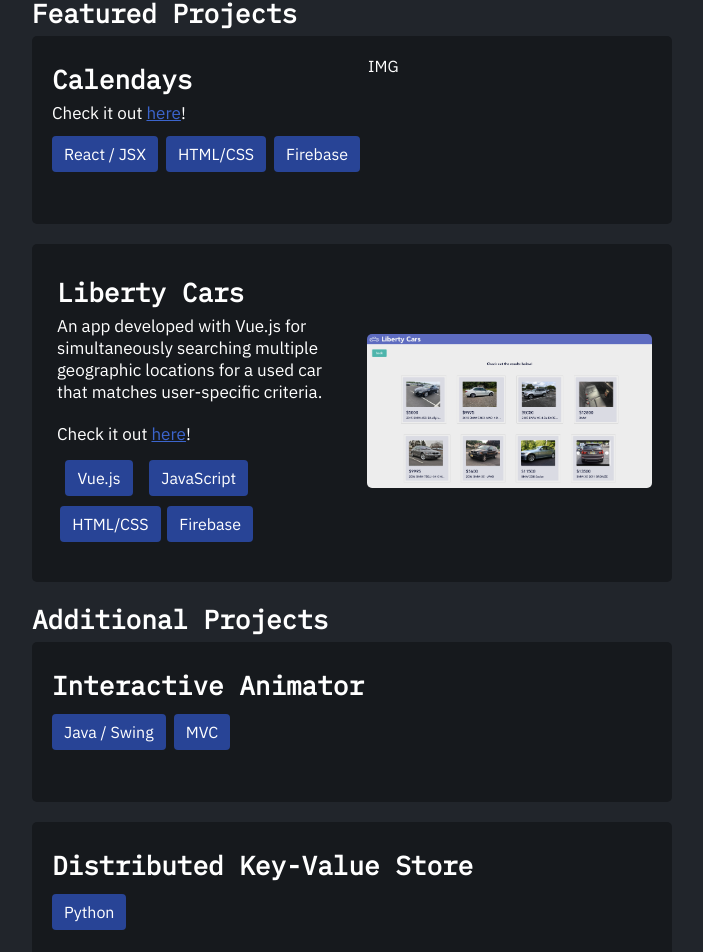
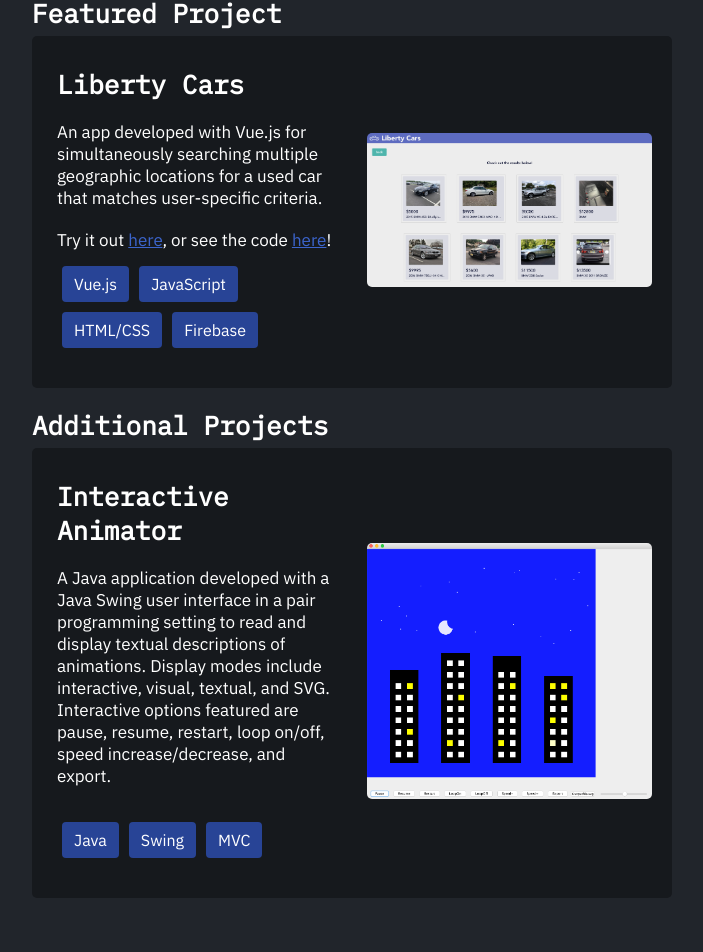
Before and after one commit to justinkonecny/website, a React (Create React App) app: page / in a window 1280 px wide. Shown: the part 3252-4204 px from the top of the page, without its empty margins (224-927 px from the left). Built offline with nearby package versions, Linux system fonts and the light colour scheme.

Commit message:
Add projects

```diff
--- a/src/components/Home.js
+++ b/src/components/Home.js
@@ -4,6 +4,7 @@ import resume from '../resources/resume.pdf';
 import Icons from './Icons.js';
 import NavBar from './NavBar';
 import liberty_cars from '../resources/liberty_cars_results.png';
+import animator from '../resources/animator.png';
 import '../css/Home.css';
 
 /**
@@ -287,42 +288,46 @@ class Home extends Component {
                         <h3 id='projects' style={{'color': 'white'}}>&#60;/ Software Projects</h3>
                         <hr/>
 
-                        <h4 style={{'color': 'white'}}>Featured Projects</h4>
-                        <div className={'project'}>
-                            <div>
-                                <h4>Calendays</h4>
-                                <p>Check it out <a style={{'color': '#3c65cd'}}
-                                                   href={'https://calendays-ccfc4.firebaseapp.com'}
-                                                   target={'_blank'} rel={'noopener noreferrer'}>here</a>!</p>
-                                <div className={'skills'}>
-                                    <span className={'skill'} style={this.skillProficient}>React / JSX</span>
-                                    <span className={'skill'} style={this.skillProficient}>HTML/CSS</span>
-                                    <span className={'skill'} style={this.skillProficient}>Firebase</span>
-                                </div>
-                            </div>
-                            <div>
-                                IMG
-                            </div>
-                        </div>
+                        <h4 style={{'color': 'white'}}>Featured Project</h4>
+
+                        {/*<div className={'project'}>*/}
+                            {/*<div>*/}
+                                {/*<h4>Calendays</h4>*/}
+                                {/*<p>Check it out <a style={{'color': '#3c65cd'}}*/}
+                                                   {/*href={'https://calendays-ccfc4.firebaseapp.com'}*/}
+                                                   {/*target={'_blank'} rel={'noopener noreferrer'}>here</a>!</p>*/}
+                                {/*<div className={'skills'}>*/}
+                                    {/*<span className={'skill'} style={this.skillProficient}>React / JSX</span>*/}
+                                    {/*<span className={'skill'} style={this.skillProficient}>HTML/CSS</span>*/}
+                                    {/*<span className={'skill'} style={this.skillProficient}>Firebase</span>*/}
+                                {/*</div>*/}
+                            {/*</div>*/}
+                            {/*<div>*/}
+                                {/*IMG*/}
+                            {/*</div>*/}
+                        {/*</div>*/}
 
                         <div className={'project'}>
                             <div className={'project-descript'}>
-                                <h4>Liberty Cars</h4>
+                                <h4 style={{'marginBottom': '20px'}}>Liberty Cars</h4>
                                 <p>
                                     An app developed with Vue.js for simultaneously searching multiple geographic
                                     locations for a used car that matches user-specific criteria.
                                 </p>
                                 <br/>
                                 <p>
-                                    Check it out <a style={{'color': '#3c65cd'}}
+                                    Try it out <a style={{'color': '#3c65cd'}}
                                                     href={'https://libertycars.firebaseapp.com'}
-                                                    target={'_blank'} rel={'noopener noreferrer'}>here</a>!
+                                                    target={'_blank'} rel={'noopener noreferrer'}>here</a>, or
+                                    see the code <a style={{'color': '#3c65cd'}}
+                                                  href={'https://github.com/justinkonecny/liberty_cars'}
+                                                  target={'_blank'} rel={'noopener noreferrer'}>here</a>!
                                 </p>
-                                <div className={'highlight-skills'} style={{'margin': '10px 0'}}>
-                                    <span className={'h-skill'} style={this.skillProficient}>Vue.js</span>
-                                    <span className={'h-skill'} style={this.skillProficient}>JavaScript</span>
-                                    <span className={'h-skill'} style={this.skillProficient}>HTML/CSS</span>
-                                    <span className={'h-skill'} style={this.skillProficient}>Firebase</span>
+                                <div className={'project-skills'} style={{'margin': '10px 0'}}>
+                                    <span className={'proj-skill'} style={this.skillProficient}>Vue.js</span>
+                                    <span className={'proj-skill'} style={this.skillProficient}>JavaScript</span>
+                                    <span className={'proj-skill'} style={this.skillProficient}>HTML/CSS</span>
+                                    <span className={'proj-skill'} style={this.skillProficient}>Firebase</span>
                                 </div>
                             </div>
                             <div className={'img-container'}>
@@ -334,23 +339,29 @@ class Home extends Component {
 
                         <h4 style={{'color': 'white'}}>Additional Projects</h4>
                         <div className={'project'}>
-                            <div>
-                                <h4>Interactive Animator</h4>
-                                <div className={'skills'}>
-                                    <span className={'skill'} style={this.skillProficient}>Java / Swing</span>
-                                    <span className={'skill'} style={this.skillProficient}>MVC</span>
+                            <div className={'project-descript'}>
+                                <h4 style={{'marginBottom': '20px'}}>Interactive Animator</h4>
+                                <p>
+                                    A Java application developed with a Java Swing user interface in a pair programming
+                                    setting to read and display textual descriptions of animations. Display modes include
+                                    interactive, visual, textual, and SVG. Interactive options featured are pause, resume,
+                                    restart, loop on/off, speed increase/decrease, and export.
+                                </p>
+                                <br/>
+
+                                <div className={'project-skills'} style={{'margin': '10px 0'}}>
+                                    <span className={'proj-skill'} style={this.skillProficient}>Java</span>
+                                    <span className={'proj-skill'} style={this.skillProficient}>Swing</span>
+                                    <span className={'proj-skill'} style={this.skillProficient}>MVC</span>
+                                </div>
+                            </div>
+                            <div className={'img-container'}>
+                                <div style={{'margin': 'auto'}}>
+                                    <img className={'img-proj'} src={animator}/>
                                 </div>
                             </div>
                         </div>
 
-                        <div className={'project'}>
-                            <div>
-                                <h4>Distributed Key-Value Store</h4>
-                                <div className={'skills'}>
-                                    <span className={'skill'} style={this.skillProficient}>Python</span>
-                                </div>
-                            </div>
-                        </div>
                     </div>
                 </div>
 
--- a/src/css/Home.css
+++ b/src/css/Home.css
@@ -105,7 +105,6 @@ p {
 .highlight {
     margin: auto;
     border-radius: 10px;
-    /*border: 1px solid #434a58;*/
     background-color: #16191d;
     color: white;
     width: 20vw;
@@ -191,6 +190,19 @@ p {
     padding: 5px 25px 5px 5px;
 }
 
+.project-skills {
+    width: 100%;
+    display: flex;
+    flex-wrap: wrap;
+}
+
+.proj-skill {
+    color: white;
+    margin: 5px;
+    padding: 8px 12px;
+    border-radius: 4px;
+}
+
 .img-container {
     display: flex;
     width: 50%;
```
Also changed, not shown: src/resources/animator.png (added).
